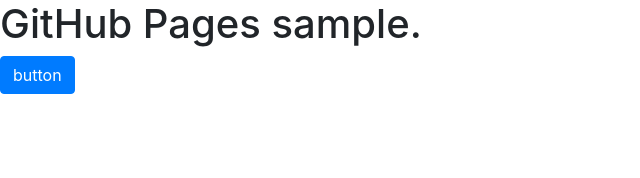
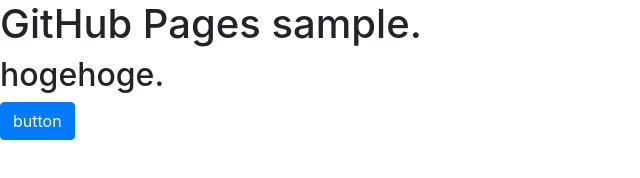
Before and after one commit to yappy1031/mynotes, a plain HTML site: page index.html in a window 1280 px wide. Shown: the whole page, without its empty margins (0-640 px from the left). Drawn offline with nearby package versions, Linux system fonts and the light colour scheme.

Commit message:
hogehoge

```diff
--- a/index.html
+++ b/index.html
@@ -9,6 +9,7 @@
 <body>
 <main>
   <h1>GitHub Pages sample.</h1>
+  <h2>hogehoge.</h2>
   <input type="button" value="button" class="btn btn-primary" onclick="buttonClick()">
 </main>
 
```
